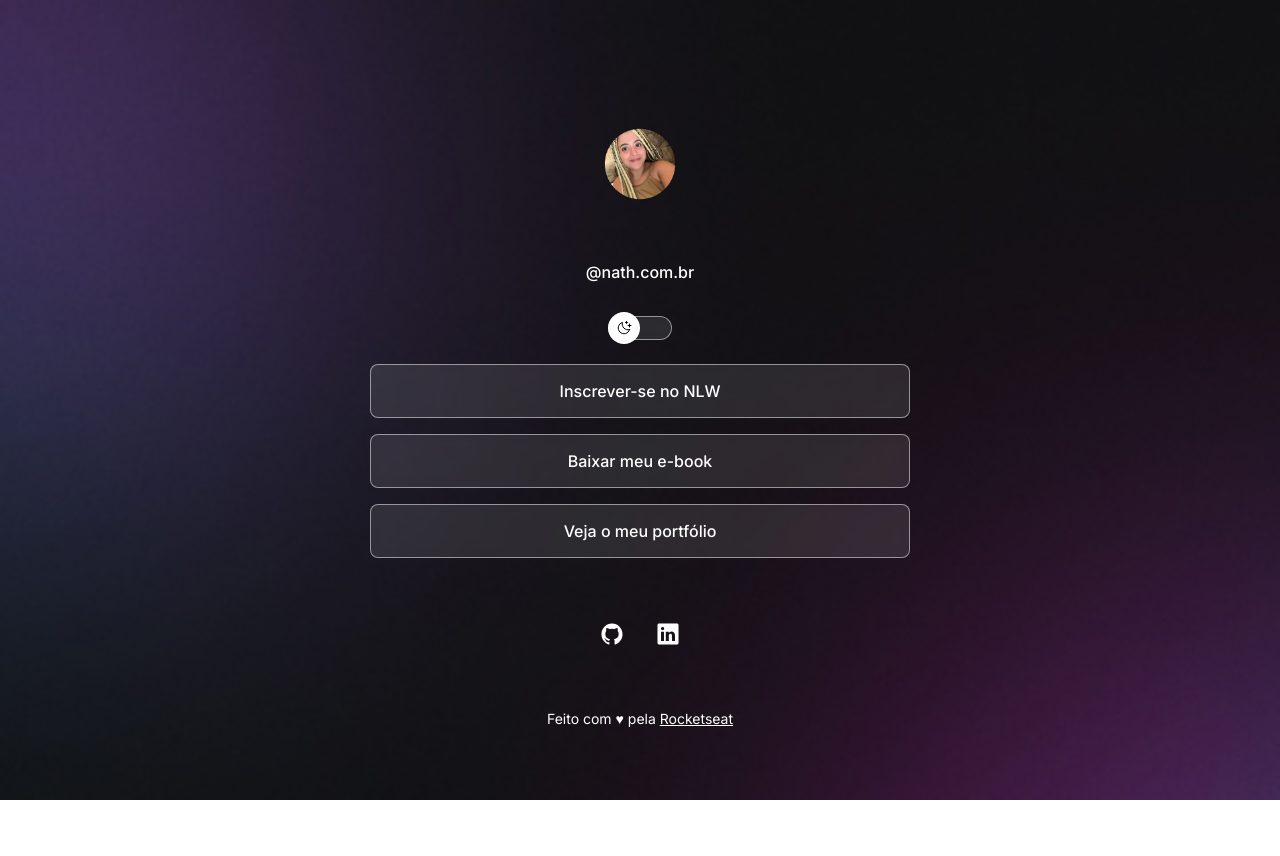
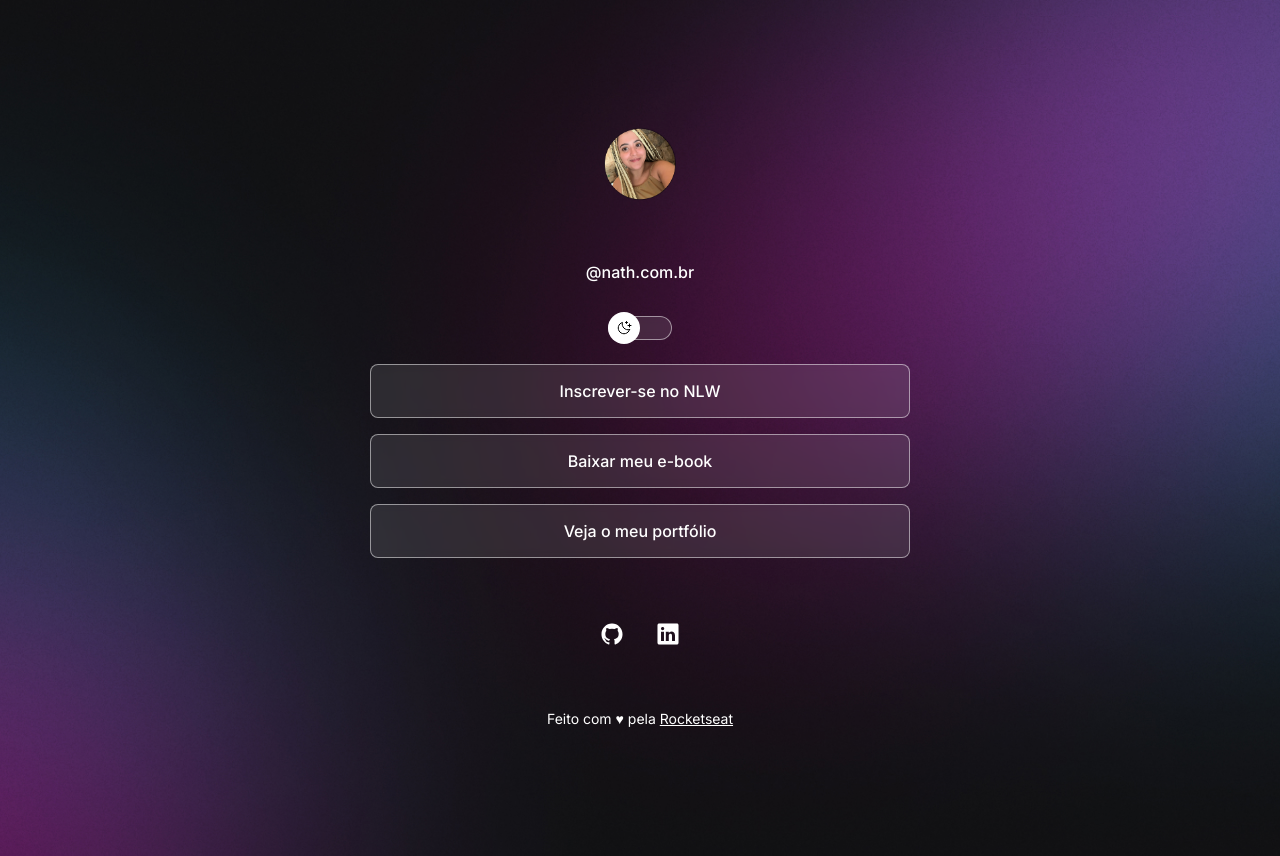
Before and after one commit to nathcombr/DevLinks, a plain HTML site: page index.html in a window 1280 px wide. Before the commit the page ends 800 px from the top, so only its background shows below. Drawn offline with nearby package versions, Linux system fonts and the light colour scheme.

Commit message:
mudança no background

```diff
--- a/style.css
+++ b/style.css
@@ -26,6 +26,8 @@
 
 body {
   background: var(--bg-url) no-repeat top center/cover;
+  height: 100vh;
+
 }
 
 body * {
@@ -156,3 +158,15 @@ footer {
   text-align: center;
   font-size: 14px;
 }
+
+/* media queries*/
+
+@media (min-width: 700px) {
+  :root {
+    --bg-url: url(./assets/bg-desktop.jpg);
+  }
+
+  .ligth {
+    --bg-url: url(./assets/bg-desktop/ligth.jpg);
+  }
+}
```
